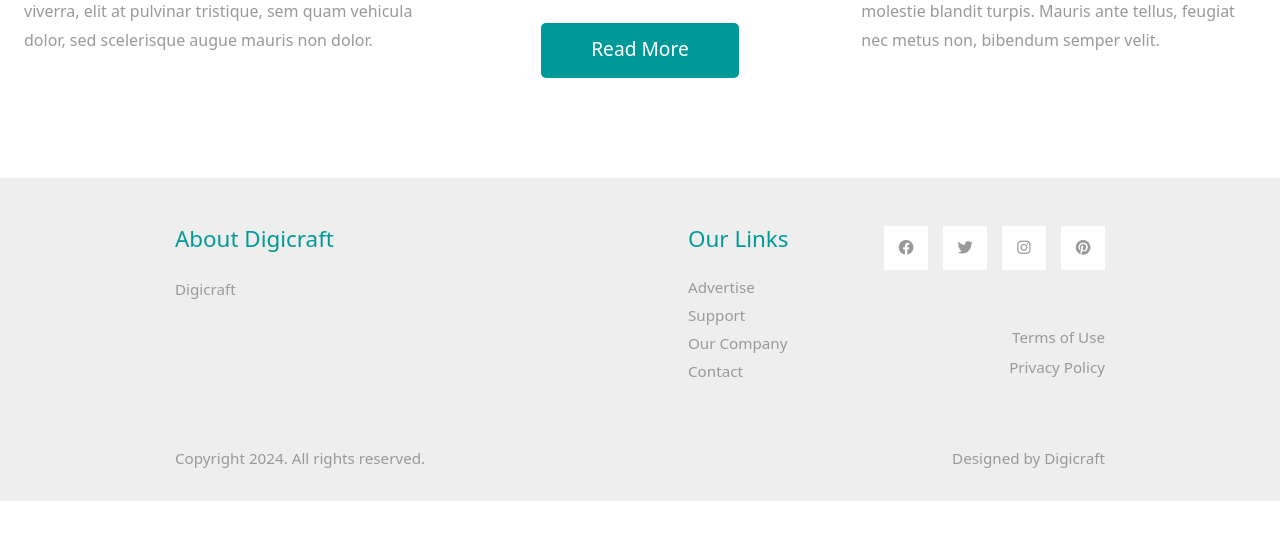
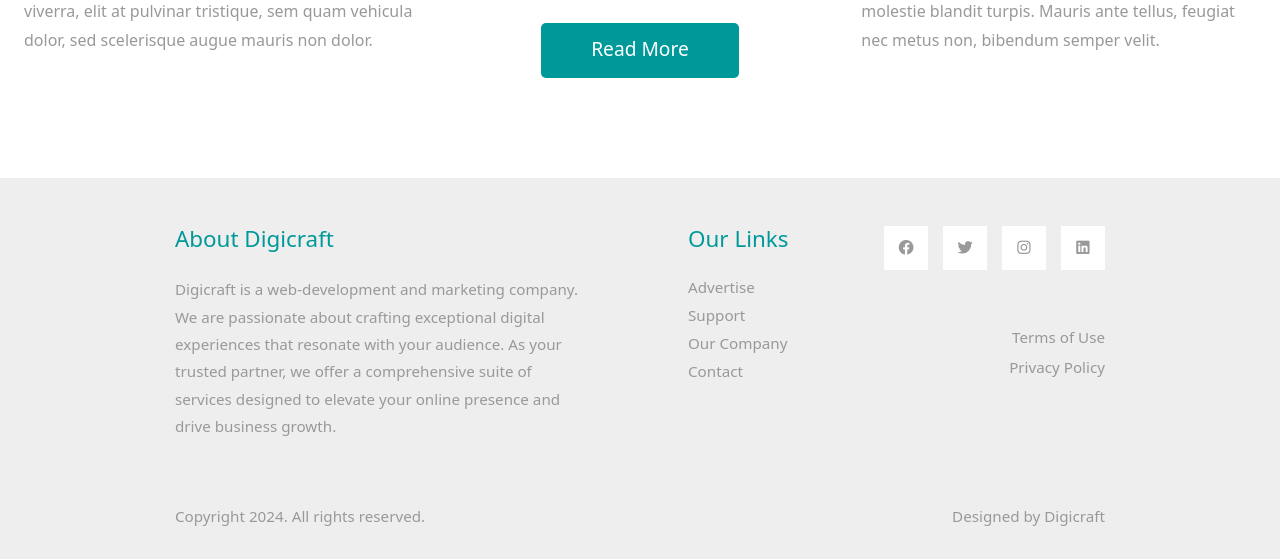
Before and after one commit to MuliJob/my_gallery, a Django app: page /about/ in a window 1280 px wide. Shown: the part 1604-2163 px from the top of the page. Before the commit the page ends 2105 px from the top, so only its background shows below. Run offline with Django 5.2, Linux system fonts and the light colour scheme; some libraries are stand-ins or nearby versions.

Commit message:
updated company information

```diff
--- a/gallery/templates/base.html
+++ b/gallery/templates/base.html
@@ -12,7 +12,6 @@
     <link rel="stylesheet" href="https://cdn.jsdelivr.net/npm/bootstrap-icons@1.10.5/font/bootstrap-icons.css">
     <link rel="stylesheet" href="{% static 'css/templatemo-style.css' %}">
     <link href="https://fonts.googleapis.com/css2?family=Roboto:wght@100;300;400;500;700;900&display=swap" rel="stylesheet">
-
 </head>
 <body>
     <!-- Page Loader -->
@@ -65,23 +64,27 @@
           <div class="row">
               <div class="col-lg-6 col-md-12 col-12 px-5 mb-5">
                   <h3 class="tm-text-primary mb-4 tm-footer-title">About Digicraft</h3>
-                  <p>Digicraft </p>
+                  <p>Digicraft is a web-development and marketing company. We are
+                    passionate about crafting exceptional digital experiences
+                    that resonate with your audience. As your trusted partner,
+                    we offer a comprehensive suite of services designed to
+                    elevate your online presence and drive business growth. </p>
               </div>
               <div class="col-lg-3 col-md-6 col-sm-6 col-12 px-5 mb-5">
                   <h3 class="tm-text-primary mb-4 tm-footer-title">Our Links</h3>
                   <ul class="tm-footer-links pl-0">
-                      <li><a href="#">Advertise</a></li>
-                      <li><a href="#">Support</a></li>
-                      <li><a href="#">Our Company</a></li>
-                      <li><a href="#">Contact</a></li>
+                      <li><a href="https://digicraft-wx1n.onrender.com/">Advertise</a></li>
+                      <li><a href="https://digicraft-wx1n.onrender.com/">Support</a></li>
+                      <li><a href="https://digicraft-wx1n.onrender.com/">Our Company</a></li>
+                      <li><a href="https://digicraft-wx1n.onrender.com/contactus/">Contact</a></li>
                   </ul>
               </div>
               <div class="col-lg-3 col-md-6 col-sm-6 col-12 px-5 mb-5">
                   <ul class="tm-social-links d-flex justify-content-end pl-0 mb-5">
-                      <li class="mb-2"><a href="https://facebook.com"><i class="fab fa-facebook"></i></a></li>
+                      <li class="mb-2"><a href="https://www.facebook.com/profile.php?id=61566109316037"><i class="fab fa-facebook"></i></a></li>
                       <li class="mb-2"><a href="https://twitter.com"><i class="fab fa-twitter"></i></a></li>
-                      <li class="mb-2"><a href="https://instagram.com"><i class="fab fa-instagram"></i></a></li>
-                      <li class="mb-2"><a href="https://pinterest.com"><i class="fab fa-pinterest"></i></a></li>
+                      <li class="mb-2"><a href="https://www.instagram.com/digic.raft?igsh=YzljYTk1ODg3Zg=="><i class="fab fa-instagram"></i></a></li>
+                      <li class="mb-2"><a href="https://www.linkedin.com/in/digi-craft-3928a71bb?utm_source=share&utm_campaign=share_via&utm_content=profile&utm_medium=android_app"><i class="fab fa-linkedin"></i></a></li>
                   </ul>
                   <a href="#" class="tm-text-gray text-right d-block mb-2">Terms of Use</a>
                   <a href="#" class="tm-text-gray text-right d-block">Privacy Policy</a>
@@ -92,7 +95,7 @@
                   Copyright 2024. All rights reserved.
               </div>
               <div class="col-lg-4 col-md-5 col-12 px-5 text-right">
-                  Designed by <a href="" class="tm-text-gray" rel="sponsored" target="_parent">Digicraft</a>
+                  Designed by <a href="https://digicraft-wx1n.onrender.com/" class="tm-text-gray" rel="sponsored" target="_parent">Digicraft</a>
               </div>
           </div>
       </div>
```
Also changed, not shown: gallery/templates/home/index.html (+5 -12 lines).
